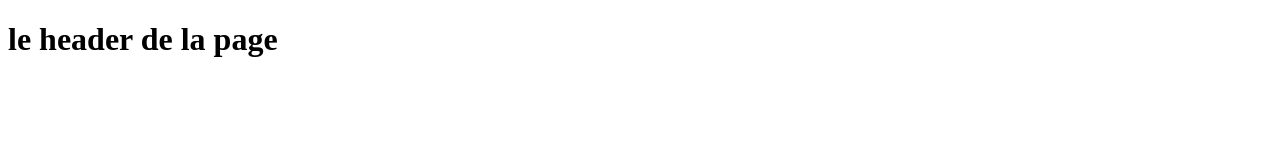
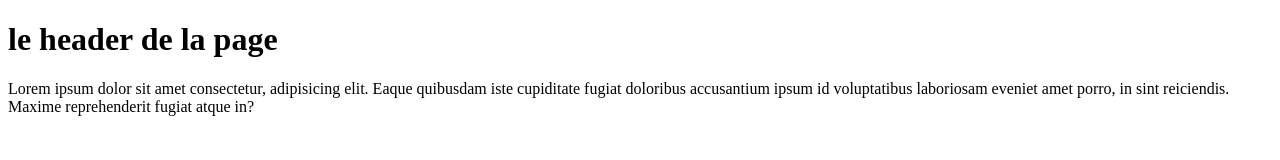
Before and after one commit to adnensaid/revert, a plain HTML site: page features.html in a window 1280 px wide. Drawn offline with Linux system fonts and the light colour scheme.

Commit message:
add paragraphe feautres

```diff
--- a/features.html
+++ b/features.html
@@ -7,5 +7,8 @@
 </head>
 <body>
   <h1>le header de la page</h1>
+  <p>
+    Lorem ipsum dolor sit amet consectetur, adipisicing elit. Eaque quibusdam iste cupiditate fugiat doloribus accusantium ipsum id voluptatibus laboriosam eveniet amet porro, in sint reiciendis. Maxime reprehenderit fugiat atque in?
+  </p>
 </body>
 </html>
```
